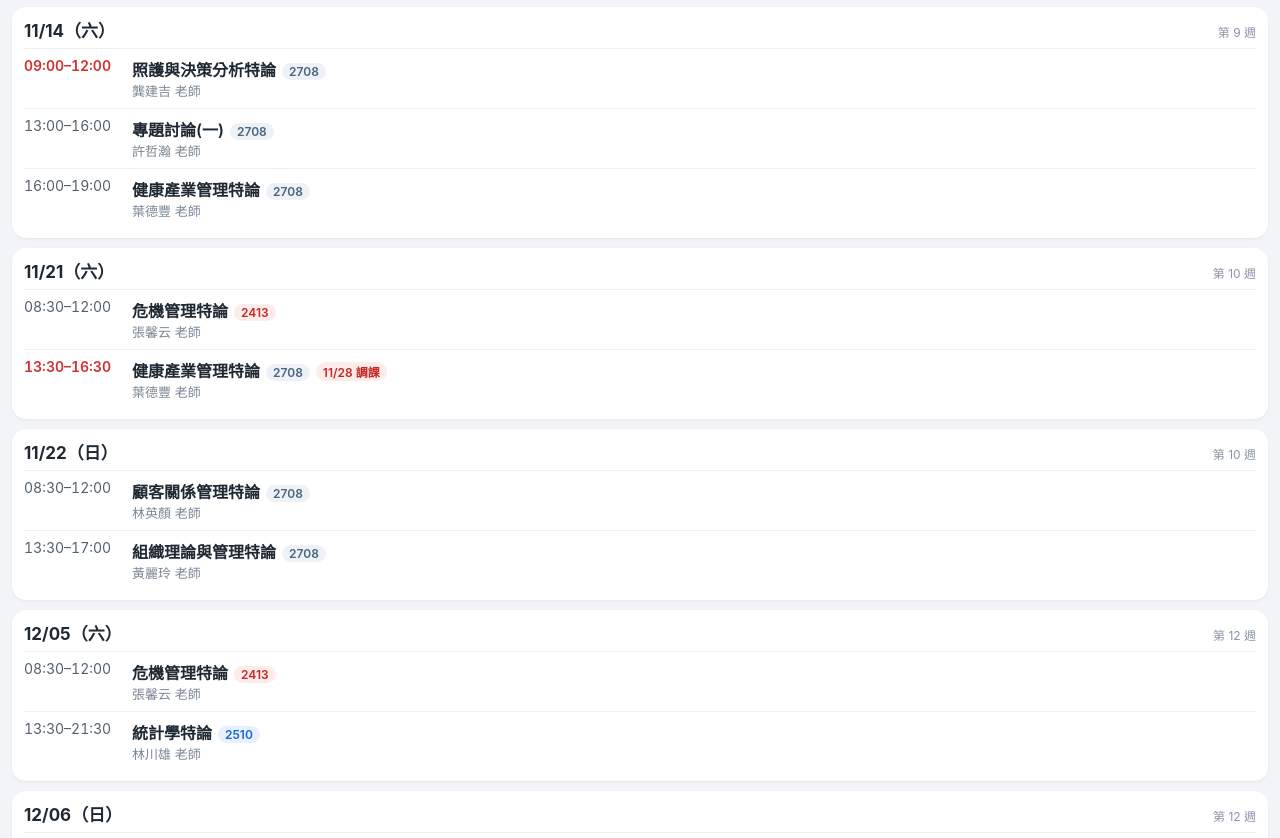
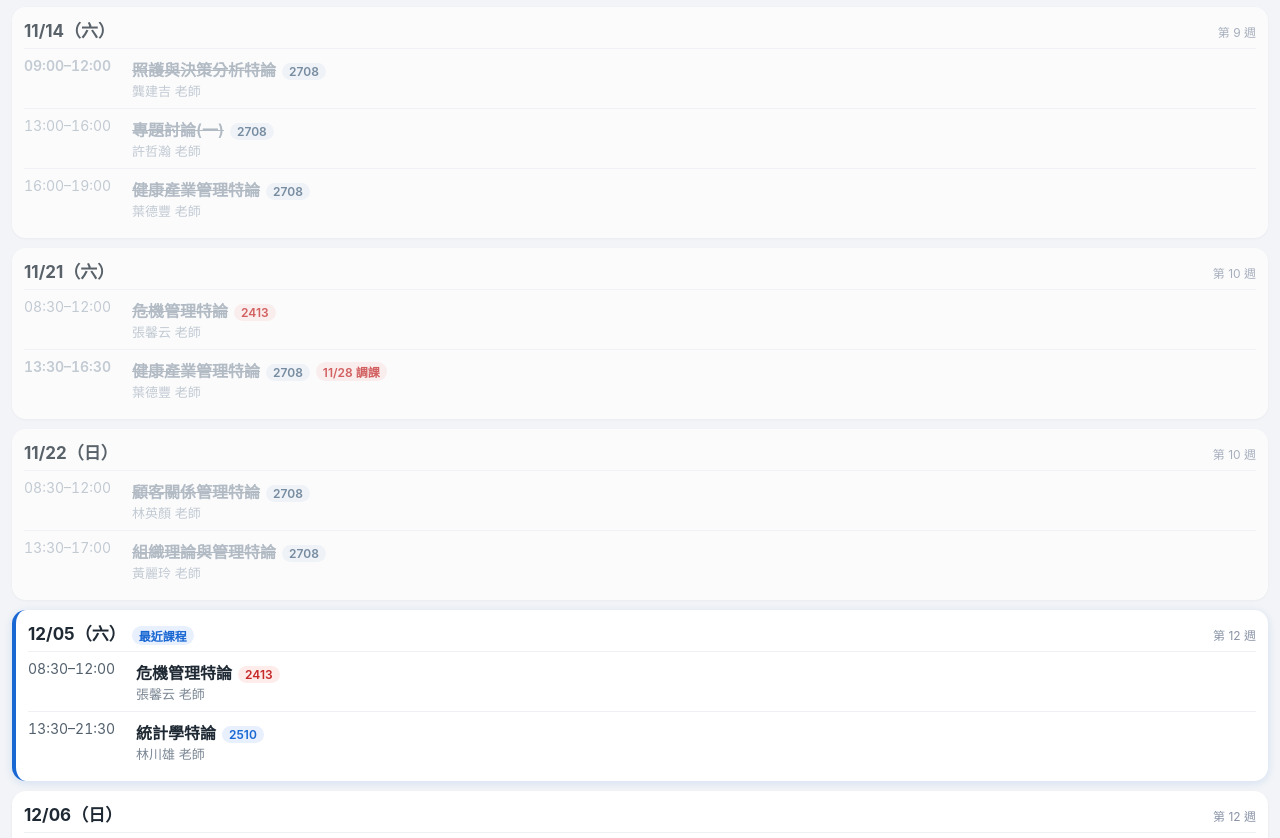
Before and after one commit to nono7629/course-schedule, a plain HTML site: page index.html in a window 1280 px wide. Shown: the part 120-958 px from the top of the page. Drawn offline with Linux system fonts and the light colour scheme.

Commit message:
feat: auto-strike past courses and scroll to nearest upcoming course

```diff
--- a/index.html
+++ b/index.html
@@ -8,8 +8,10 @@ h2{display:flex;justify-content:space-between;align-items:baseline;font-size:17p
 .tag{display:inline-block;margin-left:6px;font-size:12px;padding:1px 7px;border-radius:10px;background:#eef2f6;color:#486581;font-weight:600}
 .tag.r{background:#fdecea;color:#c62828}
 .tag.b{background:#e8f0fe;color:#1967d2}
-.x .n{text-decoration:line-through;color:#9aa5b1}.tag.off{text-decoration:none;background:#f1f3f5;color:#868e96}.upd{position:absolute;top:12px;right:12px;font-size:12px;color:#8a94a6}body{position:relative}</style></head><body>
-<div class="upd">更新：2026/11/15 00:08</div><h1>課表（11/14 – 1/17）</h1>
+.x .n{text-decoration:line-through;color:#9aa5b1}.x .t,.x .p{color:#b0bac5}.tag.off{text-decoration:none;background:#f1f3f5;color:#868e96}.upd{position:absolute;top:12px;right:12px;font-size:12px;color:#8a94a6}body{position:relative}
+section{scroll-margin-top:10px}section.done{opacity:.72}section.near{border-left:4px solid #1967d2;box-shadow:0 2px 8px rgba(25,103,210,.14)}
+.tag.near-tag{background:#e8f0fe;color:#1967d2;margin-left:6px;vertical-align:middle}</style></head><body>
+<div class="upd">更新：2026/11/23 15:21</div><h1>課表（11/14 – 1/17）</h1>
 <div class="info">教室：天機教學大樓 <b>2708</b>（危機管理特論在 <b style="color:#c62828">2413</b>、統計學特論在 <b style="color:#1967d2">2510</b>）<br>照護與決策分析特論 <b style="color:#d32f2f">09:00</b> 開始</div>
 <section><h2><span>11/14（六）</span><small>第 9 週</small></h2>
 <div class="c"><div class="t r">09:00–12:00</div><div><div class="n">照護與決策分析特論<span class="tag">2708</span></div><div class="p">龔建吉 老師</div></div></div>
@@ -69,4 +71,80 @@ h2{display:flex;justify-content:space-between;align-items:baseline;font-size:17p
 <section><h2><span>01/17（日）</span><small>第 18 週</small></h2>
 <div class="c"><div class="t">08:30–12:00</div><div><div class="n">顧客關係管理特論<span class="tag">2708</span></div><div class="p">林英顏 老師</div></div></div>
 <div class="c"><div class="t">13:30–17:00</div><div><div class="n">組織理論與管理特論<span class="tag">2708</span></div><div class="p">黃麗玲 老師</div></div></div>
-</section></body></html>
+</section>
+<script>
+(()=>{
+  const updEl=document.querySelector('.upd');
+  const baseYearMatch=updEl&&updEl.textContent.match(/(\d{4})/);
+  const baseYear=baseYearMatch?+baseYearMatch[1]:2026;
+  document.querySelectorAll('.c.x').forEach(el=>el.dataset.fixedX='1');
+
+  function update(shouldScroll){
+    const now=new Date();
+    const sections=[...document.querySelectorAll('section')];
+    let year=baseYear,prevMonth=0,target=null;
+
+    sections.forEach(sec=>{
+      sec.classList.remove('near','done');
+      const oldTag=sec.querySelector('.near-tag');
+      if(oldTag)oldTag.remove();
+
+      const titleSpan=sec.querySelector('h2 span');
+      const m=titleSpan&&titleSpan.textContent.match(/(\d{1,2})\/(\d{1,2})/);
+      if(!m)return;
+      const month=+m[1],day=+m[2];
+      if(prevMonth&&month<prevMonth)year++;
+      prevMonth=month;
+
+      const courses=[...sec.querySelectorAll('.c')];
+      let hasUpcoming=false;
+      courses.forEach(c=>{
+        const tEl=c.querySelector('.t');
+        const tm=tEl&&tEl.textContent.match(/(\d{1,2}):(\d{2})\s*[–-]\s*(\d{1,2}):(\d{2})/);
+        if(!tm)return;
+        const end=new Date(year,month-1,day,+tm[3],+tm[4],0);
+        const isPast=now>=end;
+        if(isPast||c.dataset.fixedX==='1'){
+          c.classList.add('x');
+        }else{
+          c.classList.remove('x');
+        }
+        if(!isPast&&c.dataset.fixedX!=='1'){
+          hasUpcoming=true;
+        }
+      });
+
+      if(courses.length&&courses.every(c=>c.classList.contains('x'))){
+        sec.classList.add('done');
+      }
+      if(!target&&hasUpcoming){
+        target={sec,year,month,day};
+      }
+    });
+
+    if(!target&&sections.length){
+      target={sec:sections[sections.length-1],year,month:prevMonth,day:0};
+    }
+    if(target){
+      target.sec.classList.add('near');
+      const h2Span=target.sec.querySelector('h2 span');
+      if(h2Span){
+        const isToday=now.getFullYear()===target.year&&now.getMonth()+1===target.month&&now.getDate()===target.day;
+        const badge=document.createElement('span');
+        badge.className='tag near-tag';
+        badge.textContent=isToday?'今天':'最近課程';
+        h2Span.appendChild(badge);
+      }
+      if(shouldScroll){
+        requestAnimationFrame(()=>setTimeout(()=>{
+          target.sec.scrollIntoView({behavior:'smooth',block:'start'});
+        },50));
+      }
+    }
+  }
+
+  update(true);
+  setInterval(()=>update(false),60000);
+})();
+</script>
+</body></html>
```
